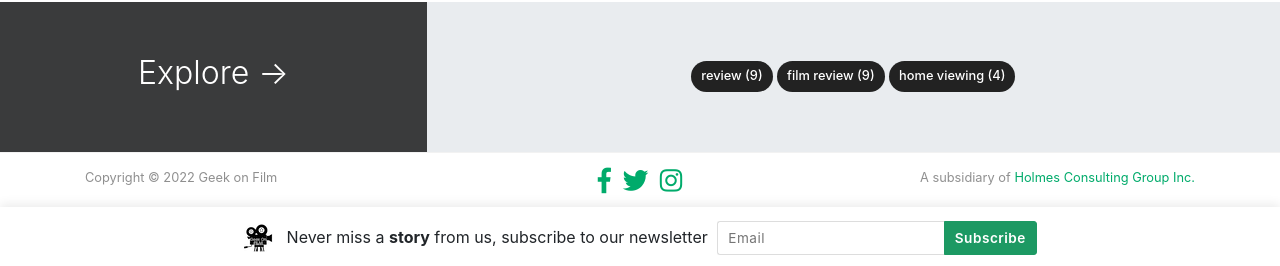
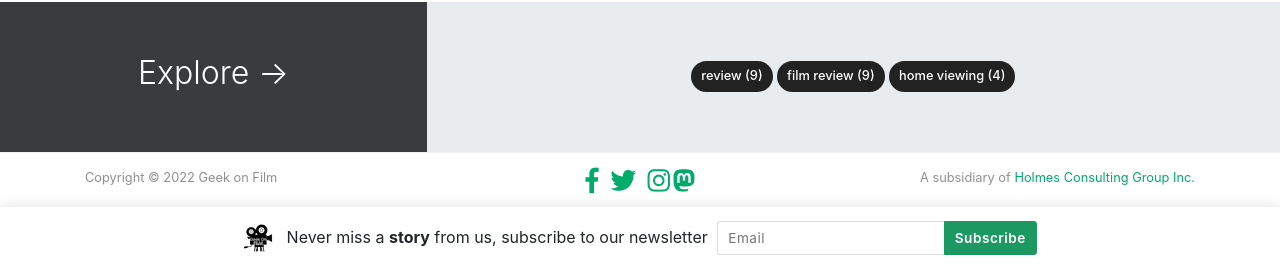
Before and after one commit to holmesconsulting/geekonfilm, a Jekyll site: the page built from index.html, in a window 1280 px wide and 900 px high, scrolled down 1249 px. Shown: the part 631-897 px from the top of the window. Built offline with Jekyll 4.4.1, drawn with Linux system fonts in a browser that asks for light colours; nearby versions of some CDN libraries; the list of posts is cut into pages by our own code.

Commit message:
Update default.html

```diff
--- a/_layouts/default.html
+++ b/_layouts/default.html
@@ -164,6 +164,8 @@
                 <a href="https://twitter.com/geekonfilmcom"><i class="fab fa-twitter px-2 fa-2x"></i></a>
                 <!-- Instagram -->
                 <a href="https://www.instagram.com/geekonfilmcom/"><i class="fab fa-instagram fa-2x"></i></a>
+		<!-- Mastodon -->
+		<a rel="me" href="https://filmherd.social/@geekonfilm"><i class="fab fa-mastodon fa-2x"></i></a>
 
             </div>
             <div class="col-md-4 col-sm-4 text-center text-lg-right">
```
